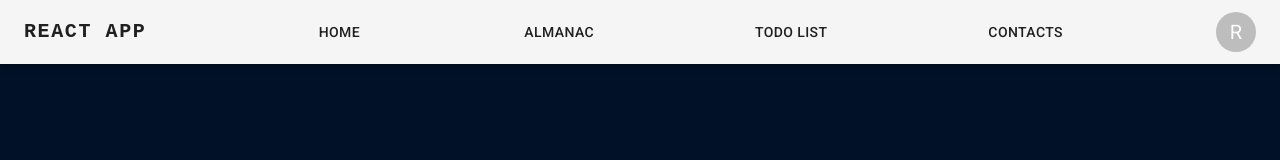
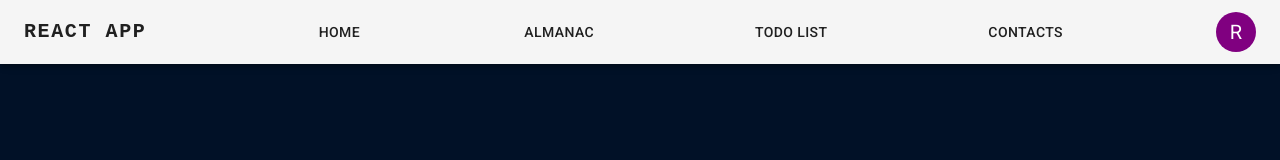
Before and after one commit to Ramil3107/website-react, a React (Create React App) app: page / in a window 1280 px wide. Shown: the top 160 px of the page. Built offline with nearby package versions, Linux system fonts and the light colour scheme.

Commit message:
change avatar bgclolor

```diff
--- a/src/components/Navbar/Navbar.jsx
+++ b/src/components/Navbar/Navbar.jsx
@@ -44,6 +44,7 @@ function Navbar(props) {
                     {/* <Button component={Link} to="/login" variant="text" color="inherit">Log In</Button> */}
 
                     <Avatar
+                        sx={{ bgcolor: "purple", cursor:"pointer" }}
                         id="avatar"
                         aria-controls={open ? 'menu' : undefined}
                         aria-haspopup="true"
```
